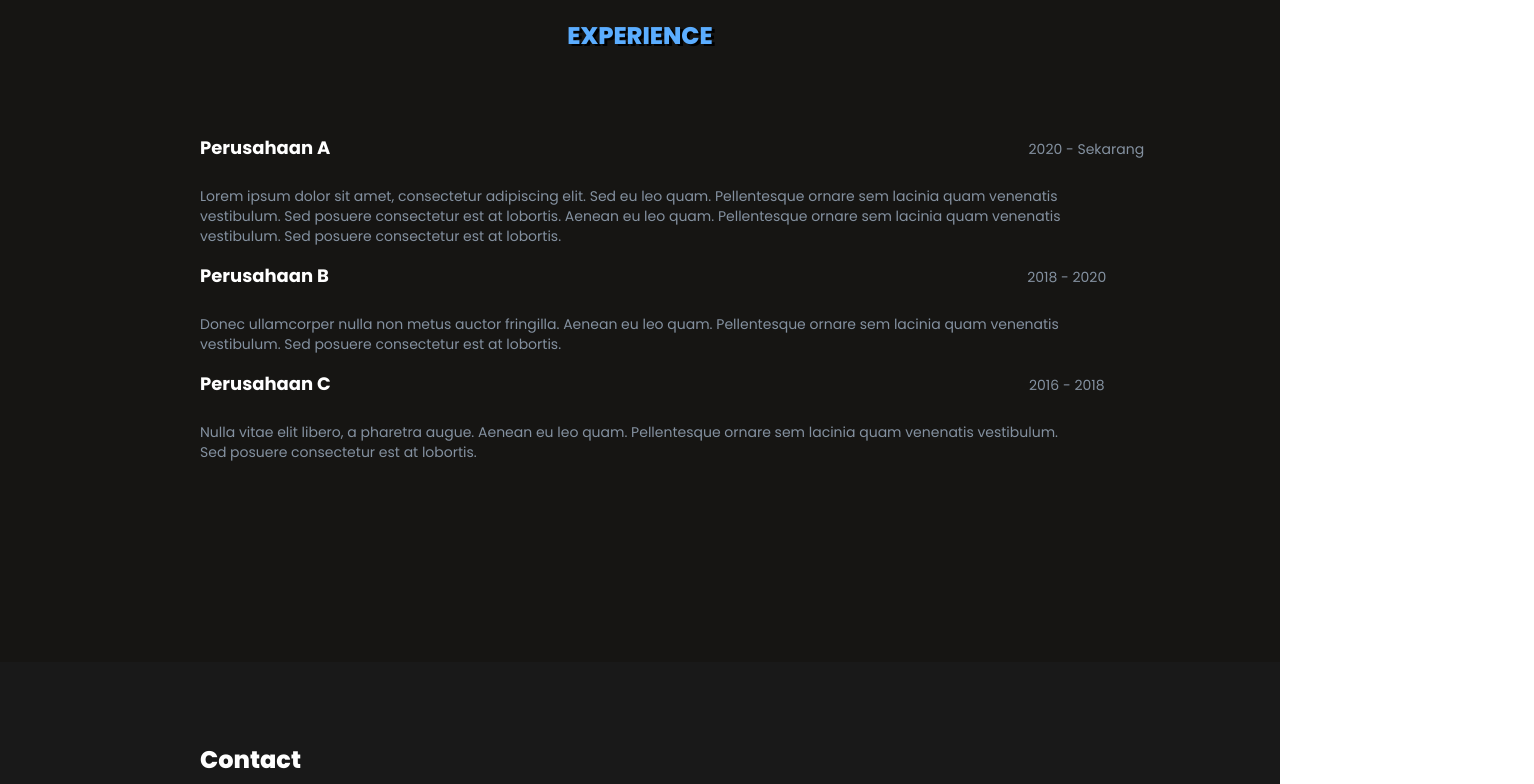
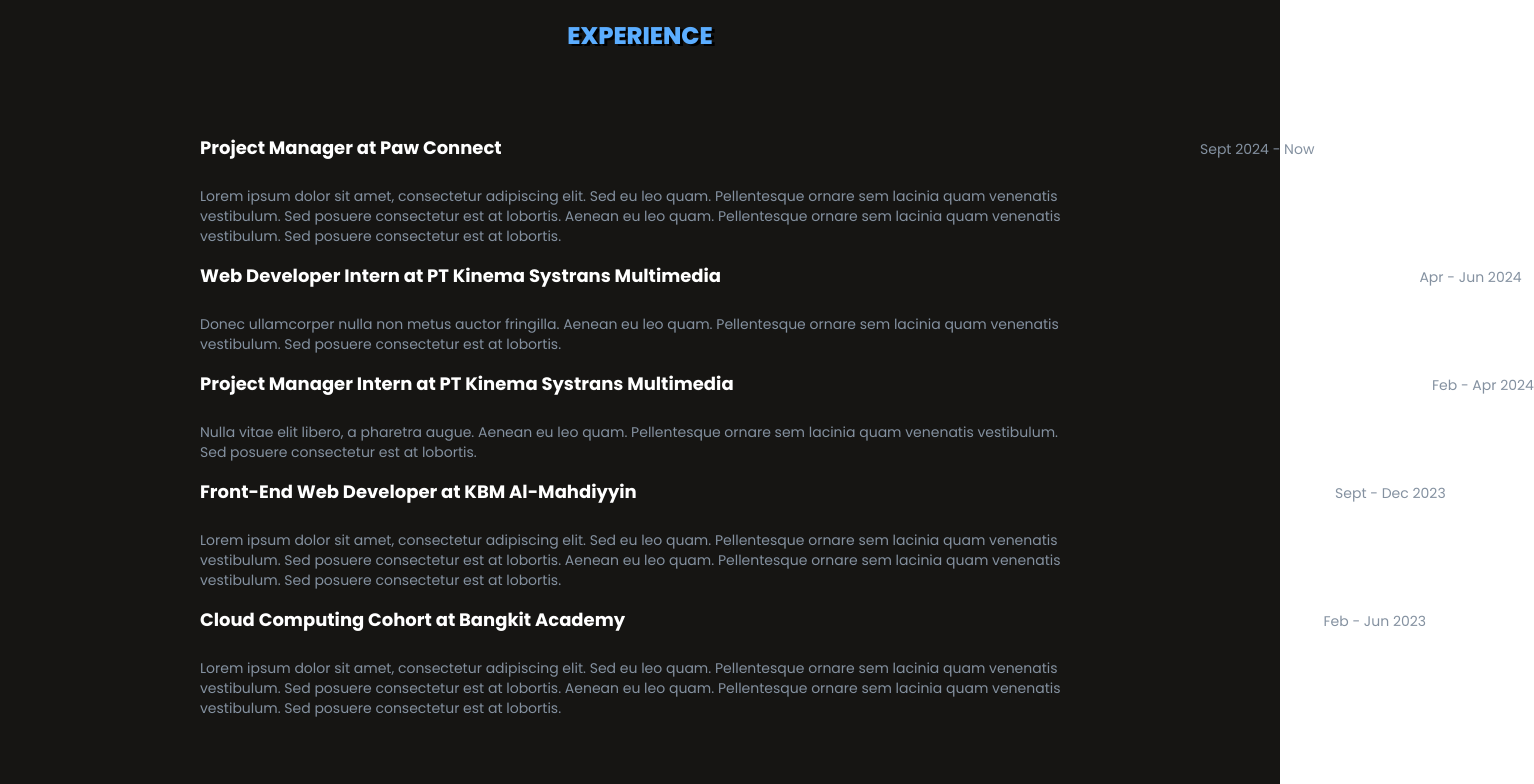
Before and after one commit to brilliswift/Portofolio-Brilli, a React (Vite) app: page / in a window 1280 px wide. Shown: the part 1360-2144 px from the top of the page, 1534 px wide, since content can reach past the window. Built offline with nearby package versions, Linux system fonts and the light colour scheme.

Commit message:
docs : update data experience

```diff
--- a/src/constants/index.js
+++ b/src/constants/index.js
@@ -86,25 +86,39 @@
 export const experiences = [
     {
         id: 'experience-1',
-        company: 'Perusahaan A',
+        company: 'Project Manager at Paw Connect',
         position: 'Software Engineer',
-        duration: '2020 - Sekarang',
+        duration: 'Sept 2024 - Now',
         description: 'Lorem ipsum dolor sit amet, consectetur adipiscing elit. Sed eu leo quam. Pellentesque ornare sem lacinia quam venenatis vestibulum. Sed posuere consectetur est at lobortis. Aenean eu leo quam. Pellentesque ornare sem lacinia quam venenatis vestibulum. Sed posuere consectetur est at lobortis.',
     },
     {
         id: 'experience-2',
-        company: 'Perusahaan B',
+        company: 'Web Developer Intern at PT Kinema Systrans Multimedia',
         position: 'Web Developer',
-        duration: '2018 - 2020',
+        duration: 'Apr - Jun 2024',
         description: 'Donec ullamcorper nulla non metus auctor fringilla. Aenean eu leo quam. Pellentesque ornare sem lacinia quam venenatis vestibulum. Sed posuere consectetur est at lobortis.',
     },
     {
         id: 'experience-3',
-        company: 'Perusahaan C',
-        position: 'IT Support Specialist',
-        duration: '2016 - 2018',
+        company: 'Project Manager Intern at PT Kinema Systrans Multimedia',
+        position: 'Project Manager',
+        duration: 'Feb - Apr 2024',
         description: 'Nulla vitae elit libero, a pharetra augue. Aenean eu leo quam. Pellentesque ornare sem lacinia quam venenatis vestibulum. Sed posuere consectetur est at lobortis.',
     },
+    {
+        id: 'experience-4',
+        company: 'Front-End Web Developer at KBM Al-Mahdiyyin',
+        position: 'Front-End Web Developer',
+        duration: 'Sept - Dec 2023',
+        description: 'Lorem ipsum dolor sit amet, consectetur adipiscing elit. Sed eu leo quam. Pellentesque ornare sem lacinia quam venenatis vestibulum. Sed posuere consectetur est at lobortis. Aenean eu leo quam. Pellentesque ornare sem lacinia quam venenatis vestibulum. Sed posuere consectetur est at lobortis.',
+    },
+    {
+        id: 'experience-5',
+        company: 'Cloud Computing Cohort at Bangkit Academy',
+        position: 'Cloud Engineer',
+        duration: 'Feb - Jun 2023',
+        description: 'Lorem ipsum dolor sit amet, consectetur adipiscing elit. Sed eu leo quam. Pellentesque ornare sem lacinia quam venenatis vestibulum. Sed posuere consectetur est at lobortis. Aenean eu leo quam. Pellentesque ornare sem lacinia quam venenatis vestibulum. Sed posuere consectetur est at lobortis.'
+    }
     // ... Tambahkan lebih banyak pengalaman jika diperlukan
 ];
 
```
